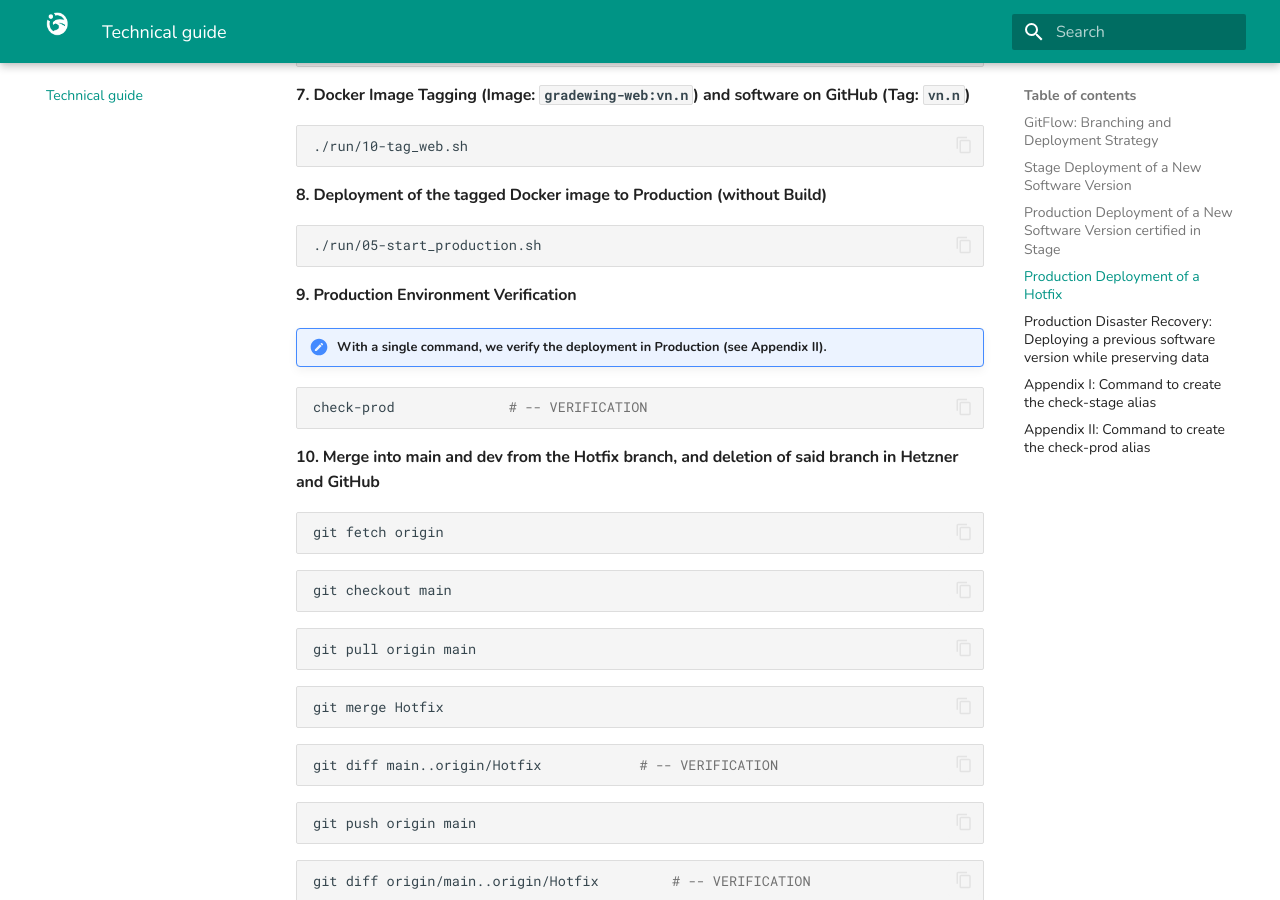
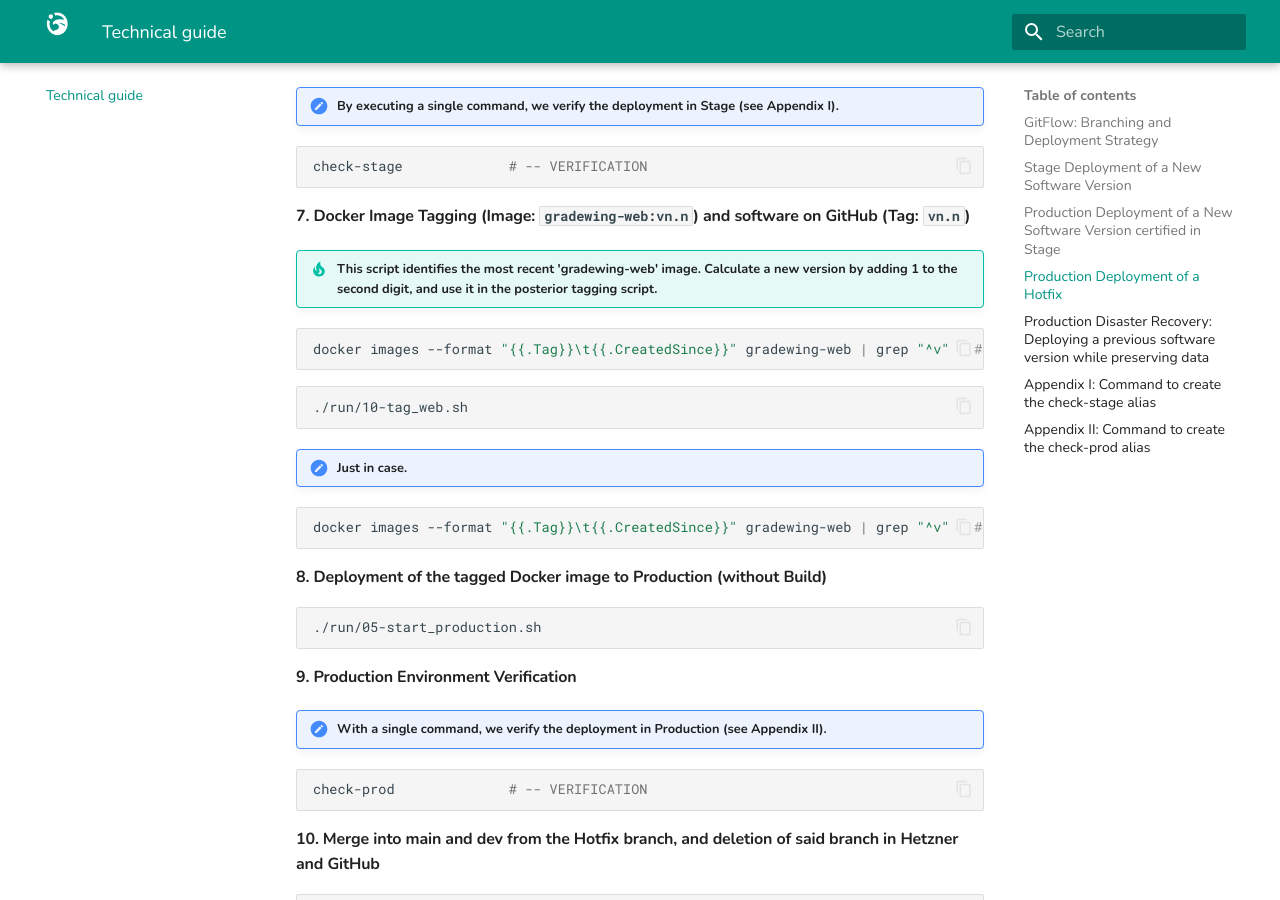
Before and after one commit to pablopenlop/gradewing_guide, an MkDocs documentation site: the page built from docs/other.md, in a window 1280 px wide and 900 px high, scrolled down 6734 px. Built offline with MkDocs 1.6.1 and Material for MkDocs 9.7.7, drawn with Linux system fonts in a browser that asks for light colours; some of the changed text lies outside the part shown.

Commit message:
Update other.md

````diff
--- a/docs/other.md
+++ b/docs/other.md
@@ -134,6 +134,12 @@ docker images --format "{{.Tag}}\t{{.CreatedSince}}" gradewing-web | grep "^v"
 ./run/10-tag_web.sh
 ```
 
+!!! note "Just in case."
+
+```bash
+docker images --format "{{.Tag}}\t{{.CreatedSince}}" gradewing-web | grep "^v"   # -- VERIFICATION
+```
+
 #### 4. Deployment of the tagged Docker image to Production (without Build)
 
 ```bash
@@ -262,8 +268,19 @@ check-stage				# -- VERIFICATION
 
 #### 7. Docker Image Tagging (Image: `gradewing-web:vn.n`) and software on GitHub (Tag: `vn.n`)
 
+!!! tip "This script identifies the most recent 'gradewing-web' image. Calculate a new version by adding 1 to the second digit, and use it in the posterior tagging script."
+
+```bash
+docker images --format "{{.Tag}}\t{{.CreatedSince}}" gradewing-web | grep "^v"   # -- VERIFICATION
+```
 ```bash
 ./run/10-tag_web.sh
+```
+
+!!! note "Just in case."
+
+```bash
+docker images --format "{{.Tag}}\t{{.CreatedSince}}" gradewing-web | grep "^v"   # -- VERIFICATION
 ```
 
 #### 8. Deployment of the tagged Docker image to Production (without Build)
````
